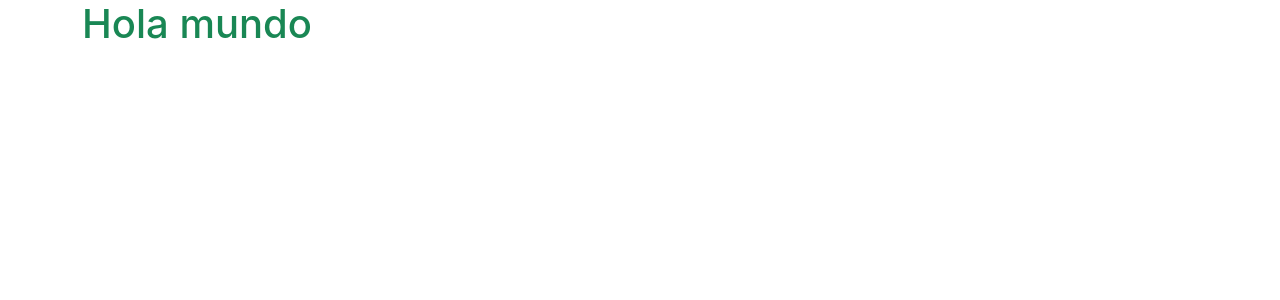
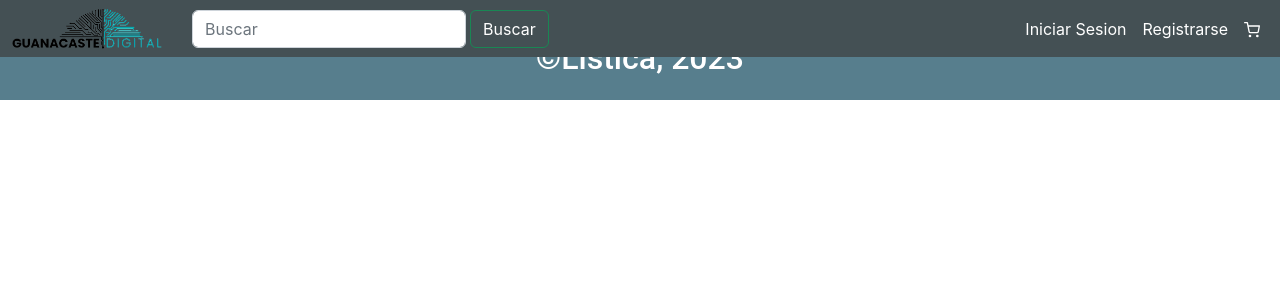
Before and after one commit to gregorybmx/guanacastedigital, a React (Create React App) app: page / in a window 1280 px wide. Shown: the top 300 px of the page. Built offline with nearby package versions, Linux system fonts and the light colour scheme.

Commit message:
Navbar y Footer  avance

```diff
--- a/package.json
+++ b/package.json
@@ -8,6 +8,7 @@
     "@testing-library/user-event": "^13.5.0",
     "react": "^18.2.0",
     "react-dom": "^18.2.0",
+    "react-icons": "^4.4.0",
     "react-scripts": "5.0.1",
     "web-vitals": "^2.1.4"
   },
--- a/public/index.html
+++ b/public/index.html
@@ -25,7 +25,7 @@
   <!-- CSS only -->
   <link href="https://cdn.jsdelivr.net/npm/bootstrap@5.2.1/dist/css/bootstrap.min.css" rel="stylesheet"
     integrity="sha384-iYQeCzEYFbKjA/T2uDLTpkwGzCiq6soy8tYaI1GyVh/UjpbCx/TYkiZhlZB6+fzT" crossorigin="anonymous">
-  <title>React App</title>
+  <title>Guanacaste Digital</title>
 </head>
 
 <body>
--- a/src/App.js
+++ b/src/App.js
@@ -1,9 +1,15 @@
-
+import NavbarComponent from "./components/NavbarComponent";
+import FooterComponent from "./components/FooterComponent";
+import CardComponent from "./components/CardComponent";
 function App() {
   return (
-    <div className="container">
-      <h1 className="text-success">Hola mundo</h1>
-    </div>
+
+      <div>
+      <NavbarComponent />
+
+      <FooterComponent />
+      </div>
+
   );
 }
 
--- /dev/null
+++ b/src/components/FooterComponent.js
@@ -0,0 +1,13 @@
+import React from 'react'
+import '../css/footer.css';
+
+function FooterComponent() {
+  return (
+    <div  className= 'footer d-flex justify-content-center flex-column mt-4'>
+     <h2 className='text-center '>©Listica, 2023</h2>
+    </div>
+
+  )
+}
+
+export default FooterComponent
--- /dev/null
+++ b/src/components/NavbarComponent.js
@@ -0,0 +1,43 @@
+import React from 'react'
+import '../css/navbar.css';
+import { FiShoppingCart } from "react-icons/fi";
+
+function NavbarComponent() {
+  return (
+
+    <nav className="navbar navbar-expand-lg bg-green mb-4"  >
+    <div className="container-fluid">
+        <div className="logo">
+          <img src='./gd_logo.png' width='150px'  alt=''/>
+        </div>
+        <button className="navbar-toggler" type="button" data-bs-toggle="collapse" data-bs-target="#navbarSupportedContent" aria-controls="navbarSupportedContent" aria-expanded="false" aria-label="Toggle navigation">
+          <span className="navbar-toggler-icon"></span>
+        </button>
+      <div className="collapse navbar-collapse " id="navbarSupportedContent">
+          <form className="d-flex" role="search">
+              <input className="form-control me-1 " type="search" placeholder="Buscar" aria-label="Search"/>
+              <button className="btn btn-outline-success" type="submit">
+                <font color="white">Buscar</font></button>
+          </form>
+          <ul className="navbar-nav me-auto mb-2 mb-lg-0 navbar-nav-scroll">
+          </ul>
+          < ul className="navbar-nav mb-2 mb-lg-0">
+            <li className="nav-item">
+              <a className="nav-link " href="#">Iniciar Sesion</a>
+            </li>
+            <li className="nav-item">
+              <a className="nav-link " href="#">Registrarse</a>
+            </li>
+            <li className="nav-item">
+              <a className="nav-link " href="#"><FiShoppingCart/></a>
+            </li>
+          </ul>
+      </div>
+    </div>
+  </nav>
+
+
+  )
+}
+
+export default NavbarComponent
--- /dev/null
+++ b/src/css/card.css
@@ -0,0 +1,4 @@
+.card{
+    width: 18rem;
+
+}
--- /dev/null
+++ b/src/css/footer.css
@@ -0,0 +1,8 @@
+.footer {
+    background-color:#577E8D;
+    padding:15px;
+    font-family: 'Roboto';
+}
+.text-center{
+    color:white;
+}
--- /dev/null
+++ b/src/css/navbar.css
@@ -0,0 +1,30 @@
+.navbar{
+    background-color: #445054;
+    position:fixed;
+    top: 0;
+    left:0;
+    width: 100%;
+    z-index: 9999;
+
+
+}
+
+.container-fluid .logo{
+ margin-right: 30px;
+
+}
+.btn{
+    color: white;
+}
+.nav-link{
+   color: white;
+}
+.nav-link:hover{
+    background-color:#81888a;
+    border-radius: 5px;
+    color:white;
+
+}
+ .collapse .navbar-collapse{
+    width: 20px;
+}
```
Also changed, not shown: src/components/CardComponent.js (deleted, +0 -9 lines), src/testData/cards.js (deleted, +0 -74 lines), public/gd_logo.png (added), 1 other file (tests, documents, lock files or other folders).
